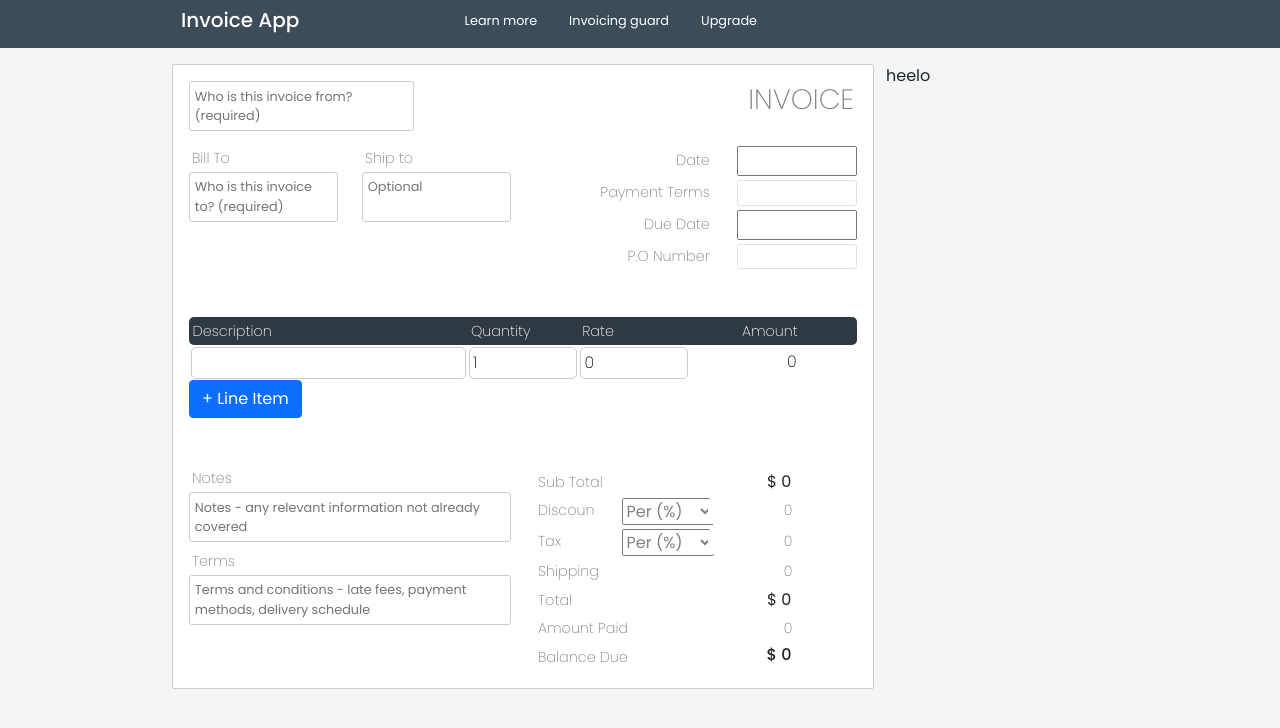
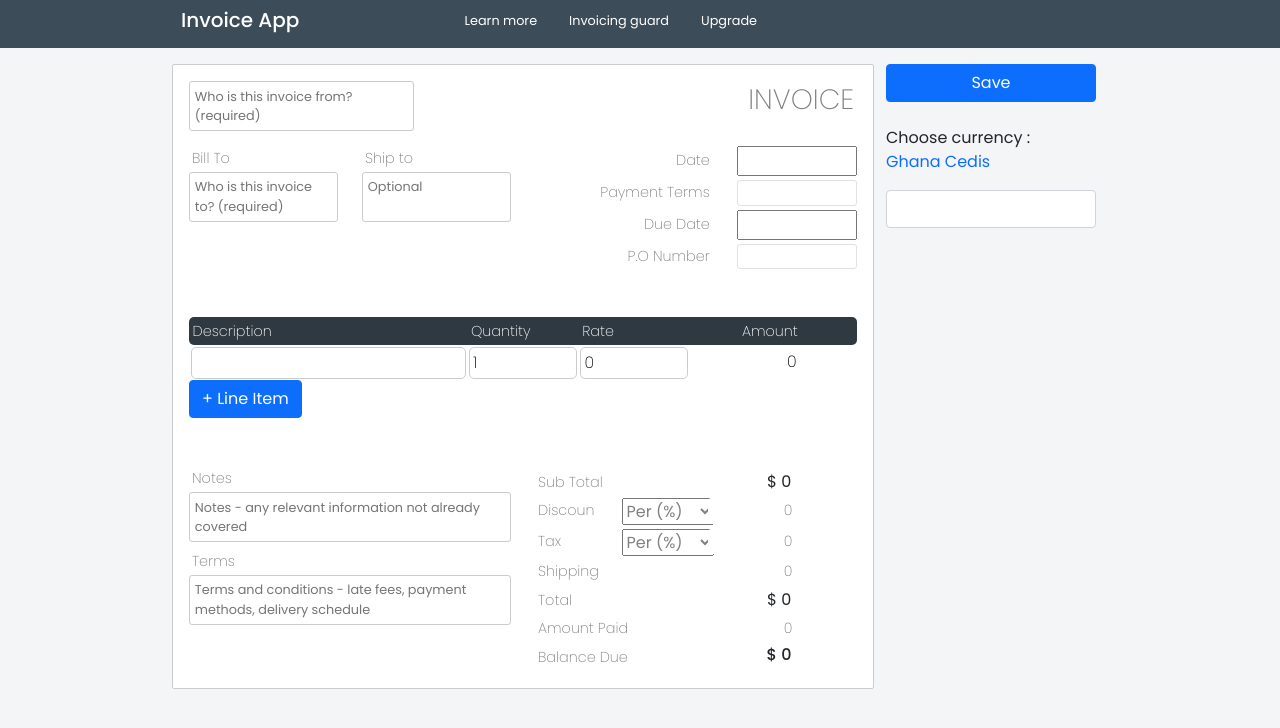
Before and after one commit to jeffkojobans5/invoice-app, a React (Create React App) app: page / in a window 1280 px wide. Shown: the top 728 px of the page. Built offline with nearby package versions, Linux system fonts and the light colour scheme.

Commit message:
make currency and name dynamic

```diff
--- a/src/App.js
+++ b/src/App.js
@@ -15,4 +15,5 @@ function App() {
   </>
   )
 }
+
 export default App;
--- /dev/null
+++ b/src/components/SideBar.js
@@ -0,0 +1,16 @@
+// import { useState } from 'react';
+
+function SideBar () {
+    return (
+    <div className="sidebar">
+        <button type="button" className="btn btn-primary w-100" name=""> Save </button> <br/><br/>
+        {/* <button type="button" className="btn btn-warning w-100" name=""> Download </button> */}
+        <p> Choose currency : <br/> <span className="text-primary"> Ghana Cedis </span></p>
+        <select name="" id="" className="form-control">
+            <option value=""></option>
+        </select>
+    </div>
+    )
+}
+
+export default SideBar;
--- a/src/components/index.js
+++ b/src/components/index.js
@@ -1,5 +1,6 @@
 import Header from './Header';
 import InvoiceBlock from './InvoiceBlock';
 import NotesTotal from './NotesTotal';
+import SideBar from './SideBar';
 
-export { Header , InvoiceBlock , NotesTotal}
+export { Header , InvoiceBlock , NotesTotal , SideBar }
--- a/src/index.css
+++ b/src/index.css
@@ -11,8 +11,9 @@ body {
 }
 
 input,
-textarea {
-  outline: none;
+textarea,
+select {
+  outline: none !important;
 }
 
 input {
@@ -227,3 +228,8 @@ input[type="number"] {
   color: gray;
   outline: none;
 }
+
+.sideBar button {
+  border: none;
+  background-color: green;
+}
--- a/src/pages/CreateInvoice.js
+++ b/src/pages/CreateInvoice.js
@@ -1,5 +1,5 @@
-import React from 'react';
 import { InvoiceBlock } from '../components/index';
+import { SideBar } from '../components/index';
 
 const CreateInvoice = () => {
     return (
@@ -9,7 +9,7 @@ const CreateInvoice = () => {
                 <InvoiceBlock />
             </div>
             <div className="col-md-3 ">
-                <p> heelo </p>
+                <SideBar />
             </div>
         </div>
     </div>
```
